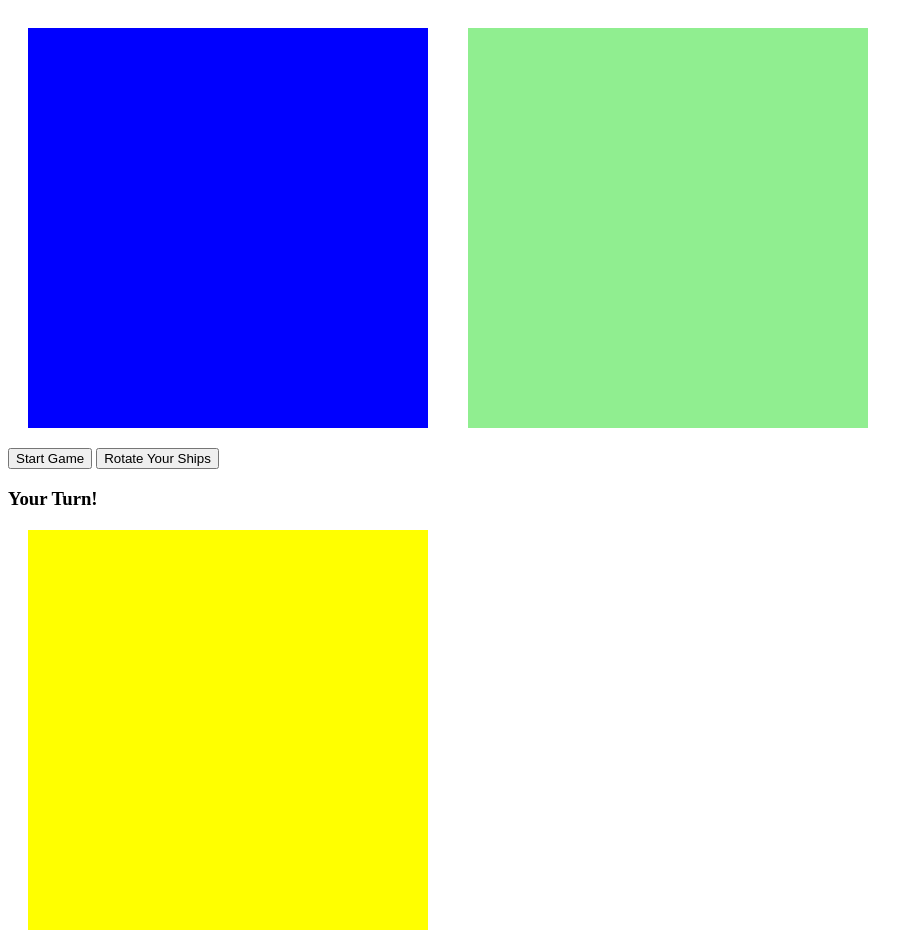
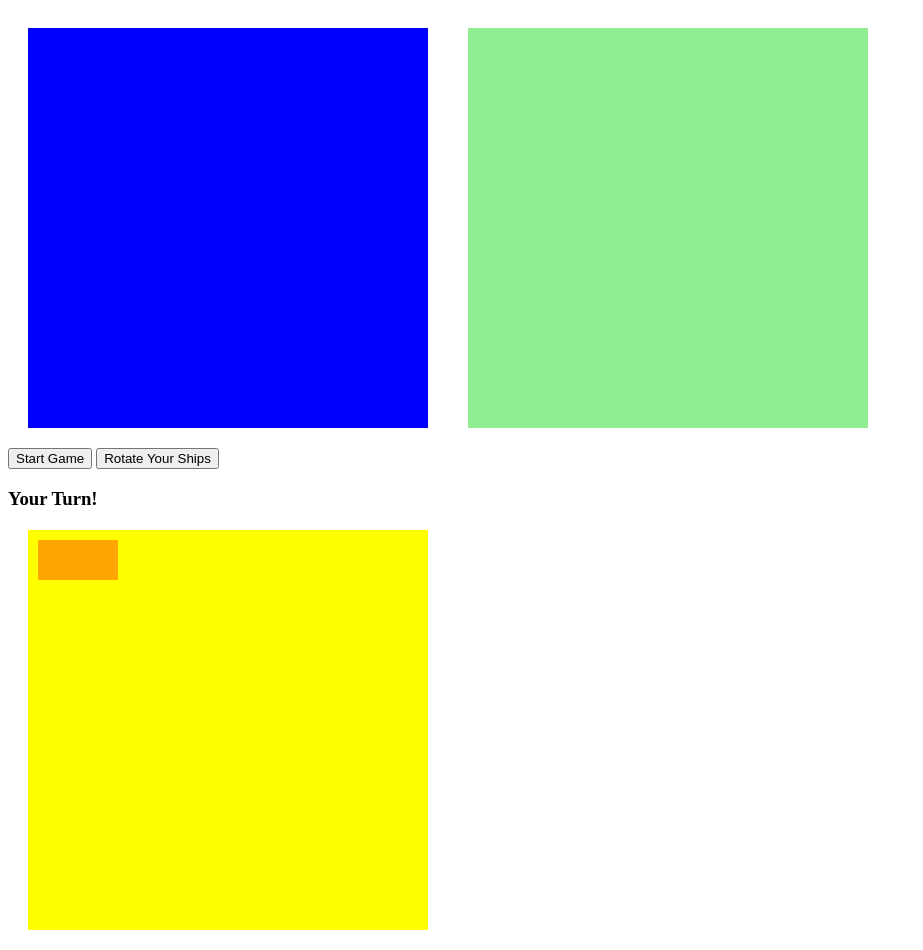
Before and after one commit to haleighspurlock/BATTLESHIPS, a plain HTML site: page index.html in a window 1280 px wide. Shown: the whole page, without its empty margins (0-923 px from the left). Drawn offline with Linux system fonts and the light colour scheme.

Commit message:
fixed syntax, added destroyer styling

```diff
--- a/index.html
+++ b/index.html
@@ -1,9 +1,9 @@
 <!DOCTYPE html>
-<html lang="en" dir="ltr">
+<html lang='en' dir='ltr'>
     <head>
-        <meta charset="UTF-8">
-        <meta http-equiv="X-UA-Compatible" content="IE=edge">
-        <meta name="viewport" content="width=device-width, initial-scale=1.0">
+        <meta charset='utf-8'>
+        <meta http-equiv='X-UA-Compatible' content='IE=edge'>
+        <meta name='viewport' content='width=device-width, initial-scale=1.0'>
         <title>Battle Ships</title>
         <link rel='stylesheet' href='style.css'>
         <script src='app.js' charset='utf-8'></script>
@@ -22,7 +22,12 @@
             <h3 id='info'></h3>
         </div>
 
-        <div class='grid-display'></div>
+        <div class='grid-display'>
+            <div class='ship destroyer-container' draggable='true'>
+                <div id='destroyer-0'></div>
+                <div id='destroyer-1'></div>
+            </div>
+        </div>
         </div>
 
     </body>
--- a/style.css
+++ b/style.css
@@ -33,3 +33,16 @@
     background-color: yellow;
     margin: 20px;
 }
+
+.destroyer-container{
+    width: 80px;
+    height: 40px;
+    background-color: orange;
+    margin: 10px;
+    display: flex;
+}
+
+.ship div {
+    width: 40px;
+    height: 40px;
+}
```
